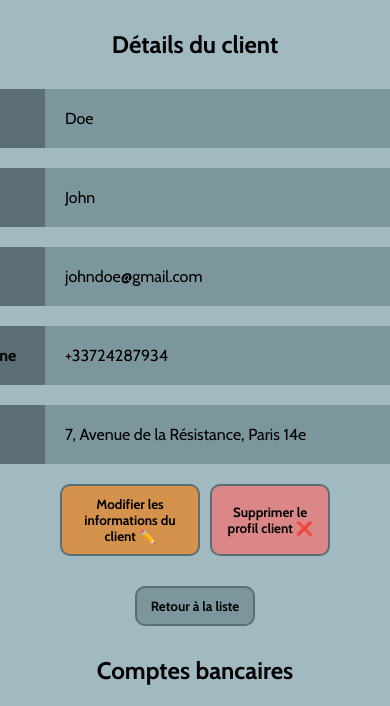
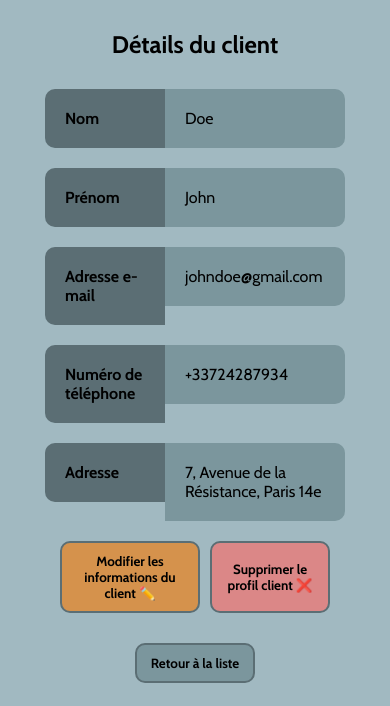
Before and after one commit to hojulien/mvc-bank, a PHP site: page /?action=user-view&id=1 in a window 390 px wide; the page is wider, and only the part inside the window is pictured. Shown: the part 60-766 px from the top of that part. Run offline with PHP 8.4, Linux system fonts and the light colour scheme; the visitor is signed in with stand-in values (Sample User, id 1); data comes from the database, SQL or seed files in the repository.

Commit message:
Ajustements mineurs au CSS (à compléter), commit de fin de journée

```diff
--- a/styles/style.css
+++ b/styles/style.css
@@ -72,7 +72,7 @@
     justify-content: center;
     align-items: center;
     min-width: 100px;
-    width: 500px;
+    flex: 1;
     height: 100%;
     font-size: 25px;
     background-color: #7b969d;
@@ -181,8 +181,10 @@
 .view-options {
     display: flex;
     justify-content: space-between;
-    align-items: center;
-    min-width: 600px;
+    align-items: stretch;
+    width: 100%;
+    min-width: 300px;
+    max-width: 700px;
 }
 
 .view-option {
@@ -200,13 +202,15 @@
 .key {
     font-weight: bold;
     background-color: #5b6e74;
-    min-width: 200px;
+    width: 40%;
+    height: 100%;
     border-radius: 10px 0 0 10px;
 }
 
 .value {
     background-color: #7b969d;
-    min-width: 500px;
+    width: 60%;
+    height: 100%;
     border-radius: 0 10px 10px 0;
 }
 
@@ -228,3 +232,13 @@
     font-size: 20px;
     padding: 20px;
 }
+
+@media (max-width: 800px) {
+    .home-options {
+        flex-direction: column;
+    }
+
+    .home-option {
+        width: 100%;
+    }
+}
--- a/views/login.php
+++ b/views/login.php
@@ -13,6 +13,6 @@
                             <button class="form-valid" type="submit">Se connecter</button>
                         </div>
                     </form>
-                </section>+
+                </section>
 
 <?php require_once __DIR__ . '/templates/footer.php';
```
